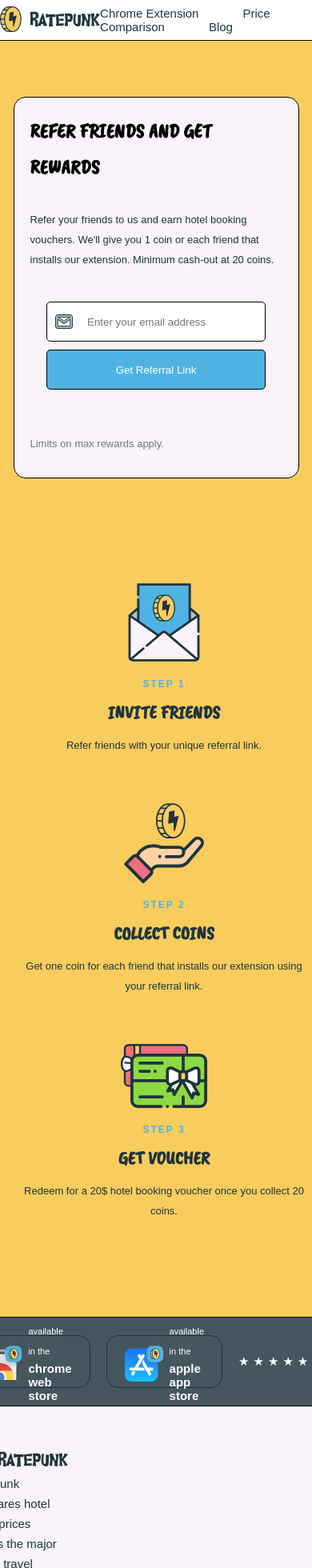
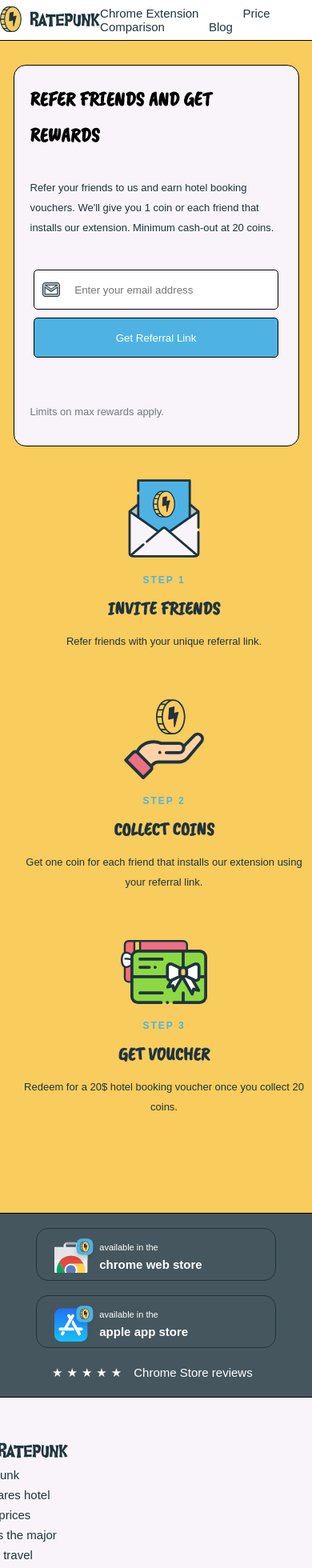
Before and after one commit to scarlatcristian/Landing-Page-RATEPUNK, a React (Vite) app: page / in a window 390 px wide. Shown: the top 1960 px of the page at 80% size. Built offline with nearby package versions, Linux system fonts and the light colour scheme.

Commit message:
added responsive design for FooterStore

```diff
--- a/src/sass/components/_FooterStore.scss
+++ b/src/sass/components/_FooterStore.scss
@@ -10,6 +10,11 @@
   height: 11rem;
   width: 100vw;
 
+  @include respond(phone) {
+    height: fit-content;
+    flex-direction: column;
+  }
+
   &--container {
     display: flex;
     justify-content: flex-start;
@@ -21,6 +26,12 @@
 
     height: 2rem;
     width: 19rem;
+
+    @include respond(phone) {
+      width: 65%;
+      margin-top: 1.8rem;
+      margin-left: 0;
+    }
 
     &--icon {
       height: 5rem;
@@ -49,6 +60,10 @@
     align-items: center;
     width: 30rem;
 
+    @include respond(phone) {
+      margin: 1.8rem;
+    }
+
     &--stars {
       margin-left: 1.5rem;
     }
--- a/src/sass/components/_MainSectionForm.scss
+++ b/src/sass/components/_MainSectionForm.scss
@@ -15,6 +15,7 @@
     @include respond(tab-port) {
       width: 90%;
       padding: 2rem;
+      margin: 1rem;
     }
 
     &--headline {
@@ -55,7 +56,7 @@
       text-indent: 4rem;
 
       @include respond(tab-port) {
-        width: 80%;
+        width: 90%;
       }
 
       &:focus {
@@ -74,7 +75,7 @@
       padding: 1rem;
 
       @include respond(tab-port) {
-        width: 80%;
+        width: 90%;
       }
     }
 
--- a/src/sass/components/_MainSectionSteps.scss
+++ b/src/sass/components/_MainSectionSteps.scss
@@ -10,6 +10,7 @@
       padding: 1rem;
       width: 100%;
       text-align: center;
+      margin-top: 5rem;
     }
 
     &--container {
```
